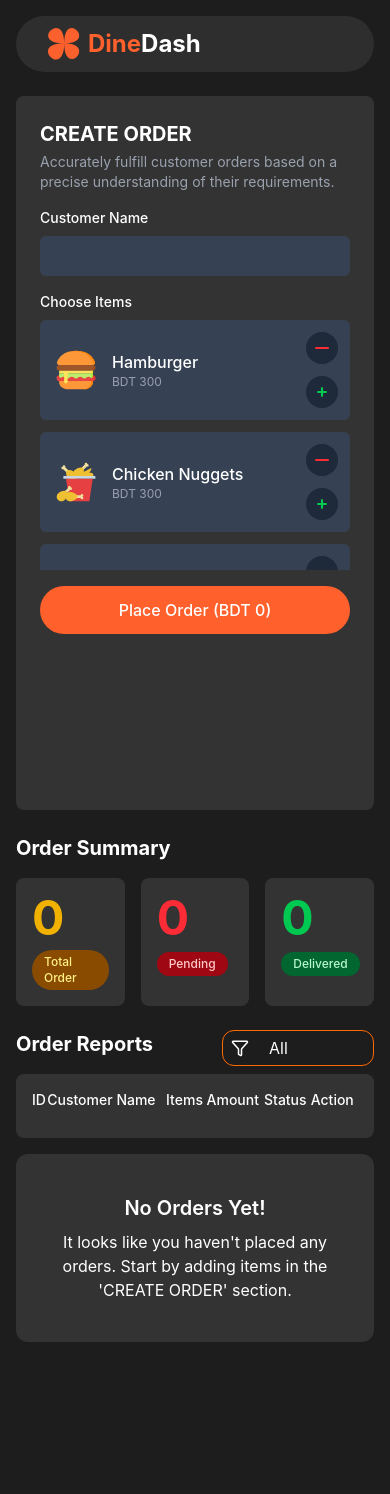
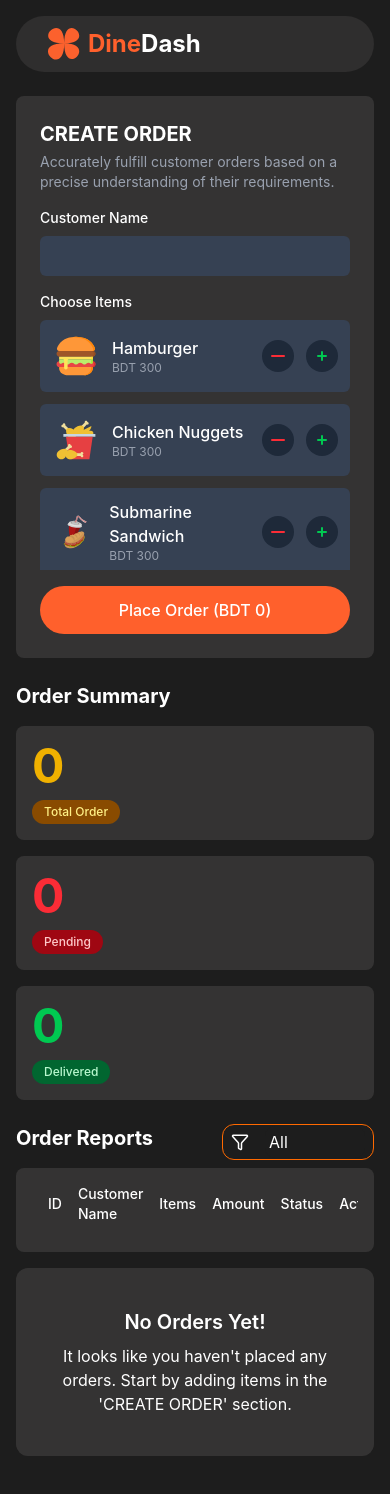
Before and after one commit to mdferdausalam19/dinedash, a React (Vite) app: page / in a window 390 px wide. Shown: the top 1494 px of the page. After the commit the page ends 1456 px from the top, so only its background shows below. Built offline with nearby package versions, Linux system fonts and the light colour scheme.

Commit message:
feat: implement localStorage for temporary data persistence & enhance UI

```diff
--- a/src/components/order/CreateOrder.jsx
+++ b/src/components/order/CreateOrder.jsx
@@ -39,7 +39,7 @@ export default function CreateOrder({
     },
   ];
   return (
-    <div className="bg-cardbg rounded-lg p-6 h-[calc(100vh_-_130px)]">
+    <div className="bg-cardbg rounded-lg p-6 max-h-fit">
       <h2 className="text-xl font-bold mb-1">CREATE ORDER</h2>
       <p className="text-gray-400 text-sm mb-4">
         Accurately fulfill customer orders based on a precise understanding of
--- a/src/components/order/MenuItemsList.jsx
+++ b/src/components/order/MenuItemsList.jsx
@@ -7,7 +7,7 @@ export default function MenuItemsList({
   selectedItems,
 }) {
   return (
-    <div className="bg-gray-700 bg-opacity-30 rounded-md p-3 mb-3 flex justify-between items-center hover:bg-opacity-40 transition-all duration-300">
+    <div className="bg-gray-700 bg-opacity-30 rounded-md p-3 mb-3 flex md:flex-col lg:flex-row justify-between items-center hover:bg-opacity-40 transition-all duration-300">
       <div className="flex items-center">
         <div className="w-12 h-12   flex items-center justify-center mr-3">
           <img src={image} alt="item image" className="w-10 h-10" />
@@ -17,7 +17,7 @@ export default function MenuItemsList({
           <p className="text-xs text-gray-400">BDT {price}</p>
         </div>
       </div>
-      <div className=" space-y-3">
+      <div className="flex items-center gap-3 md:mt-3 lg:mt-0">
         <button
           disabled={
             !selectedItems.find((selectedItem) => selectedItem.itemId === id)
--- a/src/components/order/Order.jsx
+++ b/src/components/order/Order.jsx
@@ -6,11 +6,20 @@ export default function Order() {
   const [selectedItems, setSelectedItems] = useState([]);
   const [customerName, setCustomerName] = useState("");
   const [totalPrice, setTotalPrice] = useState(0);
-  const [orderReports, setOrderReports] = useState([]);
-  const [totalOrders, setTotalOrders] = useState(0);
-  const [pendingOrders, setPendingOrders] = useState(0);
-  const [deliveredOrders, setDeliveredOrders] = useState(0);
+  const initialOrders = JSON.parse(localStorage.getItem("orders")) || [];
+  const [orderReports, setOrderReports] = useState(initialOrders);
+  const [totalOrders, setTotalOrders] = useState(initialOrders.length || 0);
+  const [pendingOrders, setPendingOrders] = useState(
+    initialOrders.filter((r) => r.status === "PENDING").length || 0
+  );
+  const [deliveredOrders, setDeliveredOrders] = useState(
+    initialOrders.filter((r) => r.status === "DELIVERED").length || 0
+  );
   const [filterOrder, setFilterOrder] = useState("All");
+
+  const updateLocalStorage = (updatedOrders) => {
+    localStorage.setItem("orders", JSON.stringify(updatedOrders));
+  };
 
   const handleSelectedItemsTotalPrice = (itemId, price, operation) => {
     if (operation === "add") {
@@ -58,6 +67,7 @@ export default function Order() {
     setCustomerName("");
     setTotalPrice(0);
     handleOrderSummary(updatedReports);
+    updateLocalStorage(updatedReports);
   };
 
   const handleOrderSummary = (reports) => {
@@ -81,6 +91,7 @@ export default function Order() {
     });
     setOrderReports(updatedReports);
     handleOrderSummary(updatedReports);
+    updateLocalStorage(updatedReports);
   };
 
   const handleOrderDelete = (itemId) => {
@@ -89,6 +100,7 @@ export default function Order() {
     );
     setOrderReports(updatedReports);
     handleOrderSummary(updatedReports);
+    updateLocalStorage(updatedReports);
   };
 
   const handleFilterOrder = (filterBy) => {
--- a/src/components/order/OrderReports.jsx
+++ b/src/components/order/OrderReports.jsx
@@ -40,15 +40,15 @@ export default function OrderReports({
       </div>
       <div className="bg-cardbg rounded-lg p-4">
         <div className="reports-container">
-          <table className="min-w-full">
+          <table className="table-fixed overflow-auto xl:w-full border-separate border-spacing-x-4">
             <thead>
               <tr className="text-left text-sm">
-                <th className="pb-3 font-medium">ID</th>
-                <th className="pb-3 font-medium">Customer Name</th>
-                <th className="pb-3 font-medium">Items</th>
-                <th className="pb-3 font-medium">Amount</th>
-                <th className="pb-3 font-medium">Status</th>
-                <th className="pb-3 font-medium">Action</th>
+                <th className="pb-3 font-medium w-1/4">ID</th>
+                <th className="pb-3 font-medium w-1/4">Customer Name</th>
+                <th className="pb-3 font-medium w-1/4">Items</th>
+                <th className="pb-3 font-medium w-1/4">Amount</th>
+                <th className="pb-3 font-medium w-1/4">Status</th>
+                <th className="pb-3 font-medium w-1/4">Action</th>
               </tr>
             </thead>
 
--- a/src/components/order/OrderReportsList.jsx
+++ b/src/components/order/OrderReportsList.jsx
@@ -31,11 +31,11 @@ export default function OrderReportsList({
         </button>
         <button
           onClick={() => onOrderDelivered(id)}
-          className={`bg-gray-800 hover:bg-green-600 text-xs px-3 py-1 rounded-full transition-colors duration-300 cursor-pointer ${
+          className={`bg-gray-800 hover:bg-green-600 text-xs px-3 py-1 mt-2 rounded-full transition-colors duration-300 cursor-pointer ${
             status === "DELIVERED" ? "hidden" : ""
           } `}
         >
-          DELIVER
+          Deliver
         </button>
       </td>
     </tr>
--- a/src/components/order/OrderSummary.jsx
+++ b/src/components/order/OrderSummary.jsx
@@ -6,7 +6,7 @@ export default function OrderSummary({
   return (
     <div>
       <h2 className="text-xl font-bold mb-4">Order Summary</h2>
-      <div className="grid grid-cols-3 gap-4 mb-6">
+      <div className="grid grid-cols-1 md:grid-cols-3 gap-4 mb-6">
         <div className="bg-cardbg rounded-lg p-4 relative overflow-hidden">
           <div className="text-5xl font-bold text-yellow-500 mb-2">
             {totalOrder}
--- a/src/index.css
+++ b/src/index.css
@@ -37,7 +37,6 @@ body {
   color: white;
   background-color: #1d1d1d;
   height: 100vh;
-  overflow: hidden;
 }
 
 select {
```
